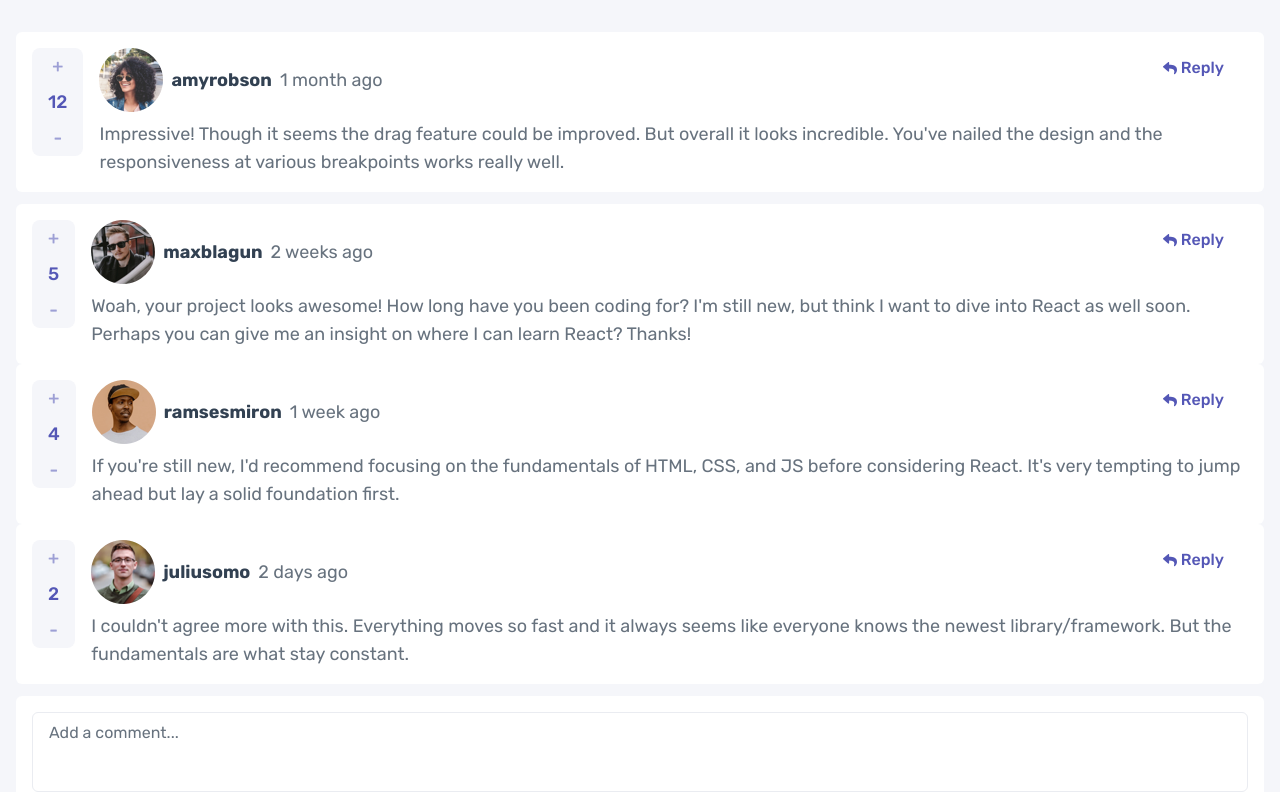
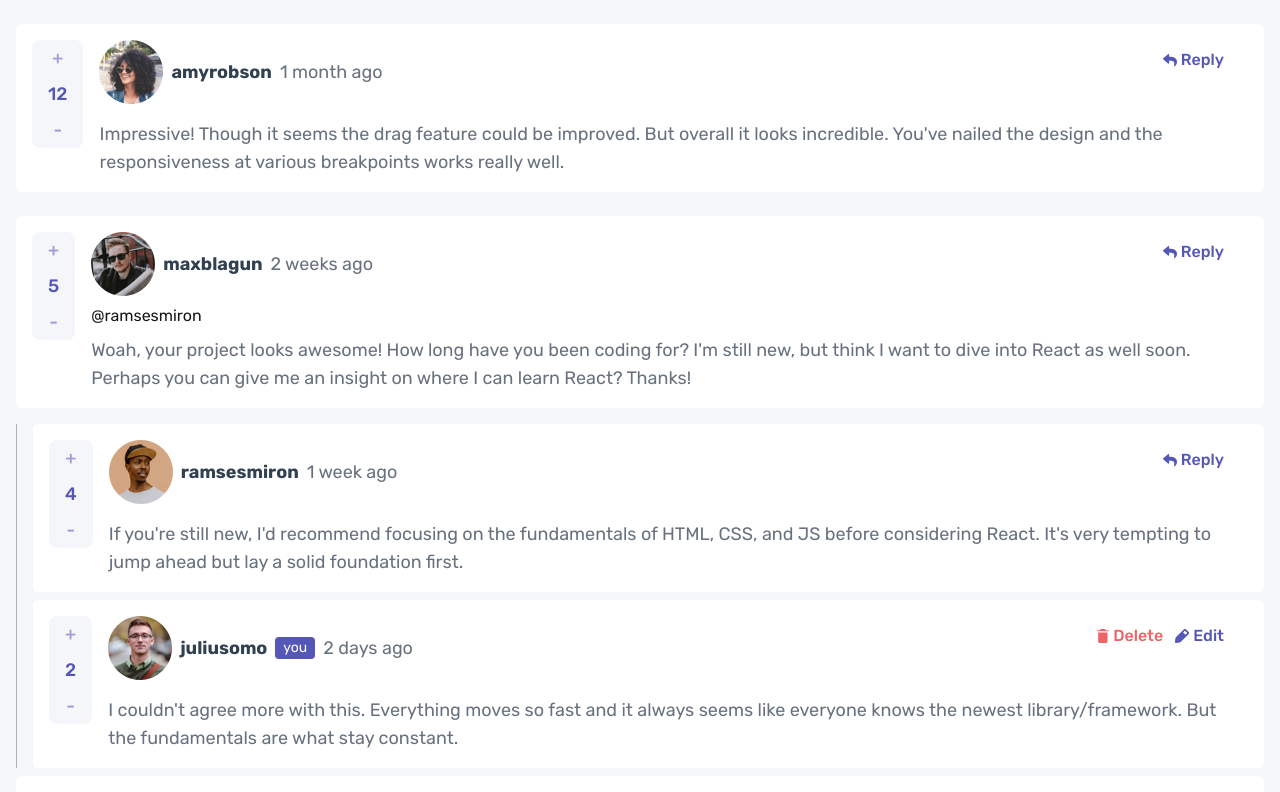
Before and after one commit to AslamtoIbrahim/interactive-comments-section-main, a Next.js app: page / in a window 1280 px wide. Shown: the top 792 px of the page. Built offline with nearby package versions, Linux system fonts and the light colour scheme.

Commit message:
Added replies as a comment component

```diff
--- a/src/app/Main/Comment.tsx
+++ b/src/app/Main/Comment.tsx
@@ -37,8 +37,9 @@ interface Icomment {
 type prop = {
   comment?: Icomment;
   currentUserName?: string;
+  index?: number;
 };
-const Comment = ({ comment, currentUserName }: prop) => {
+const Comment = ({ comment, currentUserName, index }: prop) => {
   const [editable, seteditable] = useState(false);
   const [dialog, setDialog] = useState(false);
 
@@ -63,11 +64,17 @@ const Comment = ({ comment, currentUserName }: prop) => {
           <p className="font-semibold text-sm md:text-lg text-dark-blue">
             {comment?.user.username}{" "}
           </p>
-          {currentUserName == comment?.user.username && <CurrentUser />}
+          {currentUserName === comment?.user.username && <CurrentUser />}
           <p className="text-grayish-blue text-sm md:text-lg">
             {comment?.createdAt}
           </p>
         </div>
+        <span>
+          {comment?.replies?.[index || 0]?.replyingTo
+            ? `@${comment.replies[index || 0].replyingTo}`
+            : ""}
+        </span>
+
         {!editable ? (
           <p className="text-grayish-blue md:text-lg">{comment?.content}</p>
         ) : (
--- a/src/app/Main/CommentReply.tsx
+++ b/src/app/Main/CommentReply.tsx
@@ -1,18 +1,27 @@
-import React from 'react'
-import Comment from './Comment';
+import React from "react";
+import Comment from "./Comment";
 
 type prop = {
-    comment: any;
-}
-const CommentReply = ({comment}: prop) => {
+  username: string;
+  comment: any;
+  index?: number;
+};
+const CommentReply = ({ comment, username, index }: prop) => {
   return (
-    <div>
-      <Comment comment={comment} />
-      {comment.replies.map((reply, index) => (
-        <Comment key={index} comment={reply} />
-      ))}
+    <div className="flex flex-col gap-4">
+      <Comment comment={comment} currentUserName={username} index={index} />
+      <div className="flex flex-col border-l border-grayish-blue/50 pl-4 gap-2">
+        {comment.replies.map((reply: any, index: number) => (
+          <Comment
+            key={index}
+            comment={reply}
+            currentUserName={username}
+            index={index}
+          />
+        ))}
+      </div>
     </div>
-  )
-}
+  );
+};
 
-export default CommentReply
+export default CommentReply;
--- a/src/app/Main/Main.tsx
+++ b/src/app/Main/Main.tsx
@@ -12,7 +12,7 @@ const Main = () => {
 
   // load initial data from data.json or localStorage
   useEffect(() => {
-    console.log('hello json 😋');
+    console.log("hello json 😋");
 
     const saveData = localStorage.getItem("jsonData");
     if (saveData) {
@@ -29,12 +29,15 @@ const Main = () => {
     }
   }, []);
   return (
-    <div className="bg-very-light-gray h-screen py-8 px-4 flex flex-col gap-3">
-      {
-        data.comments.map((comment, index) => (
-          <CommentReply key={index} comment={comment} />
-        ))
-      }
+    <div className="bg-very-light-gray  py-6 px-4 flex flex-col gap-2">
+      {data.comments.map((comment, index) => (
+        <CommentReply
+          key={index}
+          comment={comment}
+          username={data.currentUser.username}
+          index={index}
+        />
+      ))}
       <Response currentUser={data.currentUser} />
     </div>
   );
```
